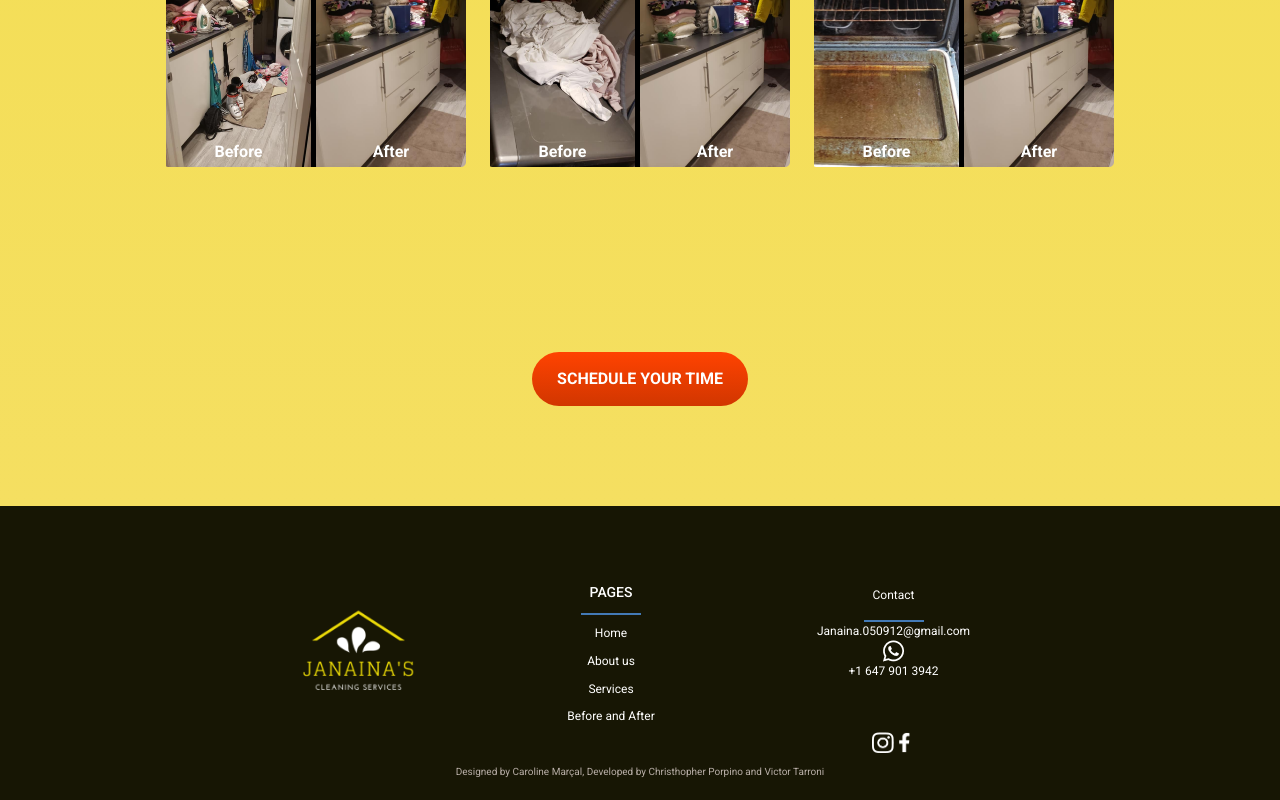
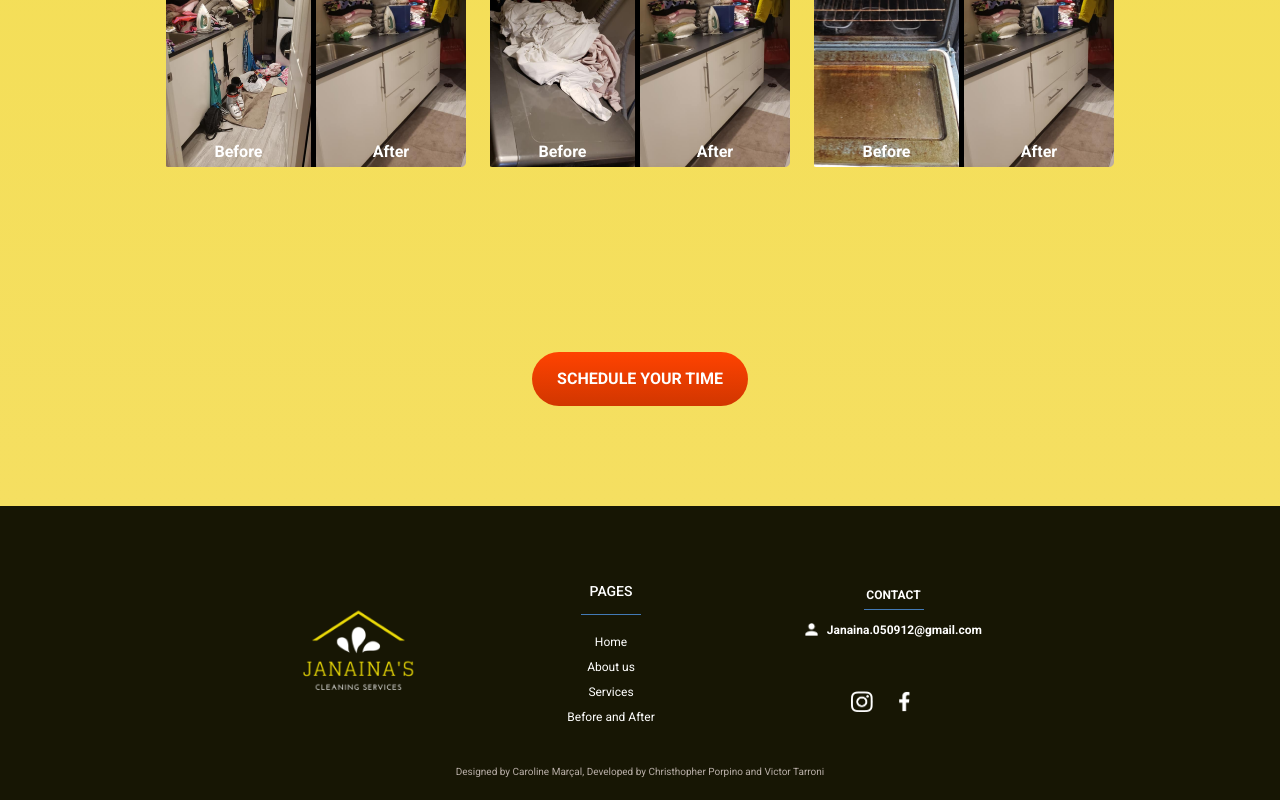
Before and after one commit to chrisporpino/janaina-cleaning-houses, a React (Create React App) app: page / in a window 1280 px wide. Shown: the part 3432-4232 px from the top of the page. Built offline with nearby package versions, Linux system fonts and the light colour scheme.

Commit message:
finalizacoes nos detalhes do footer

```diff
--- a/src/containers/Footer/index.js
+++ b/src/containers/Footer/index.js
@@ -6,6 +6,7 @@ import logo from "../../assets/images/logo.png";
 import face from "../../assets/images/face.png";
 import insta from "../../assets/images/Insta.png";
 import whats from "../../assets/images/icons/whatsapp.png";
+import emailvector from "../../assets/images/icons/Emailvector.png";
 
 const FooterF = styled.section`
   display: flex;
@@ -50,7 +51,9 @@ const FooterMenu = styled.div`
 const UnderLinha = styled.div`
   width: 60px;
   height: 0px;
-  border-top: 2px solid #437ab6;
+  border-top: 1px solid #437ab6;
+  margin-top: 5px;
+  margin-bottom: 11px;
 
   @media (max-width: 700px) {
     width: 34px;
@@ -69,11 +72,14 @@ const FooterTitle = styled.li`
 
 const FooterParagraph = styled.li`
   list-style-type: none;
+
+  font-style: normal;
   font-family: Roboto;
   font-weight: 700px;
   font-size: 12px;
   line-height: 18px;
   text-align: center;
+  color: #ffffff;
 `;
 
 const FooterContainer = styled.div`
@@ -100,26 +106,45 @@ const ContactContainer = styled.div`
 const ContactTitle = styled.p`
   font-family: Roboto;
   font-style: normal;
+  font-weight: bold;
   font-size: 12px;
   line-height: 150%;
+  text-align: center;
   margin-top: 14px;
-  margin-bottom: 16px;
+`;
+
+const EmailHold = styled.div`
+  display: flex;
+  justify-content: center;
+  align-items: center;
 `;
 
 const Contacts = styled.p`
   font-family: Roboto;
   font-style: normal;
+  font-weight: bold;
   font-size: 12px;
   line-height: 150%;
   text-align: center;
 `;
 
-const Contacts1 = styled.p`
+const ContactPhoneHold = styled.div`
+  display: flex;
+  justify-content: center;
+  align-items: center;
+`;
+
+const ContactPhone = styled.p`
+  display: none;
+
+  @media (max-width: 700px) {
+    display: inline;
     font-family: Roboto;
     font-style: normal;
     font-size: 12px;
     line-height: 150%;
     text-align: center;
+  }
 `;
 
 const FooterSocial = styled.div`
@@ -154,6 +179,24 @@ const FooterSignature = styled.p`
 const ImgSocial = styled.img`
   height: 21px;
   width: 21.16px;
+  margin-right: 20.99px;
+`;
+
+const PhoneSymbol = styled.img`
+  display: none;
+
+  @media (max-width: 700px) {
+    display: inline;
+    height: 17.5px;
+    width: 17.5px;
+    margin-right: 5.83px;
+  }
+`;
+
+const EmailSymbol = styled.img`
+  height: 13.33px;
+  width: 13.33px;
+  margin-right: 8.33px;
 `;
 
 function Footer() {
@@ -174,11 +217,18 @@ function Footer() {
         </FooterMenu>
 
         <ContactContainer>
-          <ContactTitle>Contact</ContactTitle>
+          <ContactTitle>CONTACT</ContactTitle>
           <UnderLinha></UnderLinha>
+
+          <EmailHold>
+            <EmailSymbol src={emailvector}></EmailSymbol>
             <Contacts>Janaina.050912@gmail.com </Contacts>
-          <img src={whats}></img>
-          <Contacts1> +1 647 901 3942</Contacts1>
+          </EmailHold>
+
+          <ContactPhoneHold>
+            <PhoneSymbol src={whats}></PhoneSymbol>
+            <ContactPhone> +1 647 901 3942</ContactPhone>
+          </ContactPhoneHold>
           <FooterSocial>
             <ImgSocial src={insta}></ImgSocial>
             <ImgSocial src={face}></ImgSocial>
```
Also changed, not shown: src/assets/images/icons/Emailvector.png (added), 1 other file (tests, documents, lock files or other folders). Lines whose indentation alone changed are shown as unchanged.
